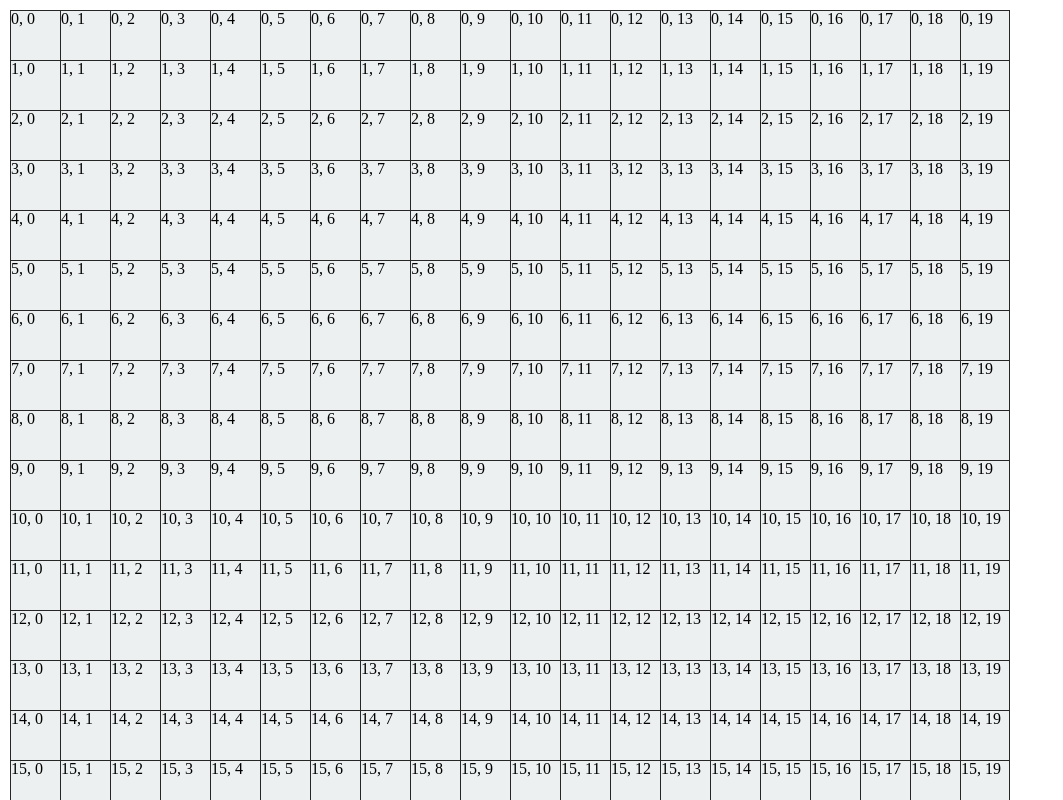
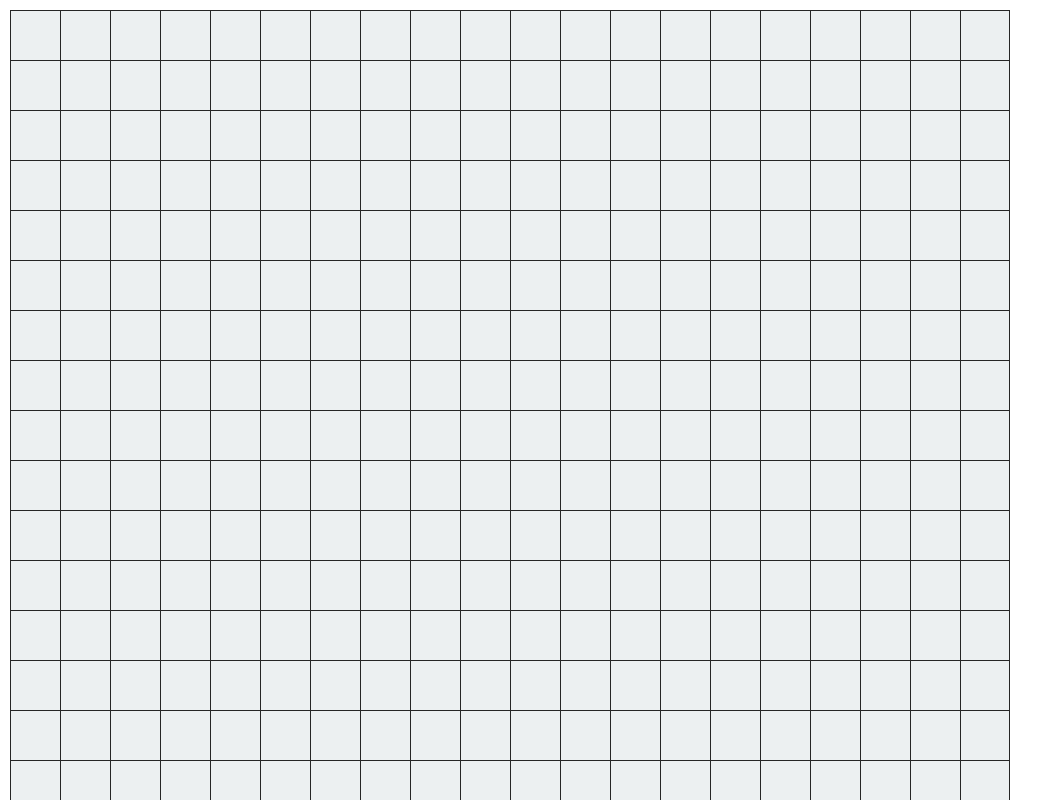
Before and after one commit to fatanugraha/kotak-kotak, a Next.js app in the folder frontend/: page / in a window 1280 px wide. Shown: the top 800 px of the page, without its empty margins (0-1063 px from the left). Built offline with nearby package versions, Linux system fonts and the light colour scheme.

Commit message:
fix non straight intersections

```diff
--- a/frontend/components/Board/index.js
+++ b/frontend/components/Board/index.js
@@ -1,12 +1,12 @@
 import React from "react";
 
-import Piece from "components/Piece";
+import Pattern from "components/Pattern";
 import * as Colors from "constants/colors";
 
 const Board = ({ n = 20 }) => {
   const matrix = [...Array(n).keys()].map(() => Array(n).fill(1));
 
-  return <Piece pattern={matrix} color={Colors.white} />;
+  return <Pattern pattern={matrix} color={Colors.white} />;
 };
 
 export default Board;
--- a/frontend/components/Piece/index.js
+++ b/frontend/components/Pattern/index.js
@@ -16,7 +16,7 @@ const squareStyle = (nCol) => ({
   width: `${100 / nCol}%`,
 });
 
-const Piece = ({ pattern, color }) => {
+const Piece = ({ pattern, color, debug = false }) => {
   const nRow = pattern.length;
   const nCol = pattern[0].length;
 
@@ -24,19 +24,15 @@ const Piece = ({ pattern, color }) => {
     row.map((cell, y) => {
       const cellColor = cell ? color : "none";
       const border = {
-        borderTop: !!cell,
-        borderLeft: !!cell,
-        borderBottom:
-          !!cell &&
-          (nRow === x + 1 || (x + 1 < nRow && pattern[x + 1][y] === 0)),
-        borderRight:
-          !!cell &&
-          (nCol === y + 1 || (y + 1 < nCol && pattern[x][y + 1] === 0)),
+        borderTop: !!cell || (x > 0 && !!pattern[x - 1][y]),
+        borderLeft: !!cell || (y > 0 && !!pattern[x][y - 1]),
+        borderBottom: !!cell && nRow === x + 1,
+        borderRight: !!cell && nCol === y + 1,
       };
 
       return (
         <div style={squareStyle(nCol)}>
-          <Square x={x} y={y} color={cellColor} {...border} />
+          <Square x={x} y={y} color={cellColor} debug={debug} {...border} />
         </div>
       );
     });
--- a/frontend/components/Square/index.js
+++ b/frontend/components/Square/index.js
@@ -26,6 +26,7 @@ const Square = ({
   borderBottom = true,
   borderLeft = true,
   borderRight = true,
+  debug = false,
 }) => {
   return (
     <div
@@ -36,7 +37,9 @@ const Square = ({
         borderBottom,
         borderRight,
       })}
-    >{`${x}, ${y}`}</div>
+    >
+      {debug && `${x}, ${y}`}
+    </div>
   );
 };
 
--- a/frontend/pages/index.js
+++ b/frontend/pages/index.js
@@ -1,5 +1,5 @@
 import Board from "components/Board";
-import Piece from "components/Piece";
+import Pattern from "components/Pattern";
 
 import Patterns from "constants/pieces";
 
@@ -33,7 +33,7 @@ export default function Home() {
                 marginTop: 10,
               }}
             >
-              <Piece color="yellow" pattern={pattern} />
+              <Pattern color="yellow" pattern={pattern} debug />
             </div>
           </div>
         );
```
